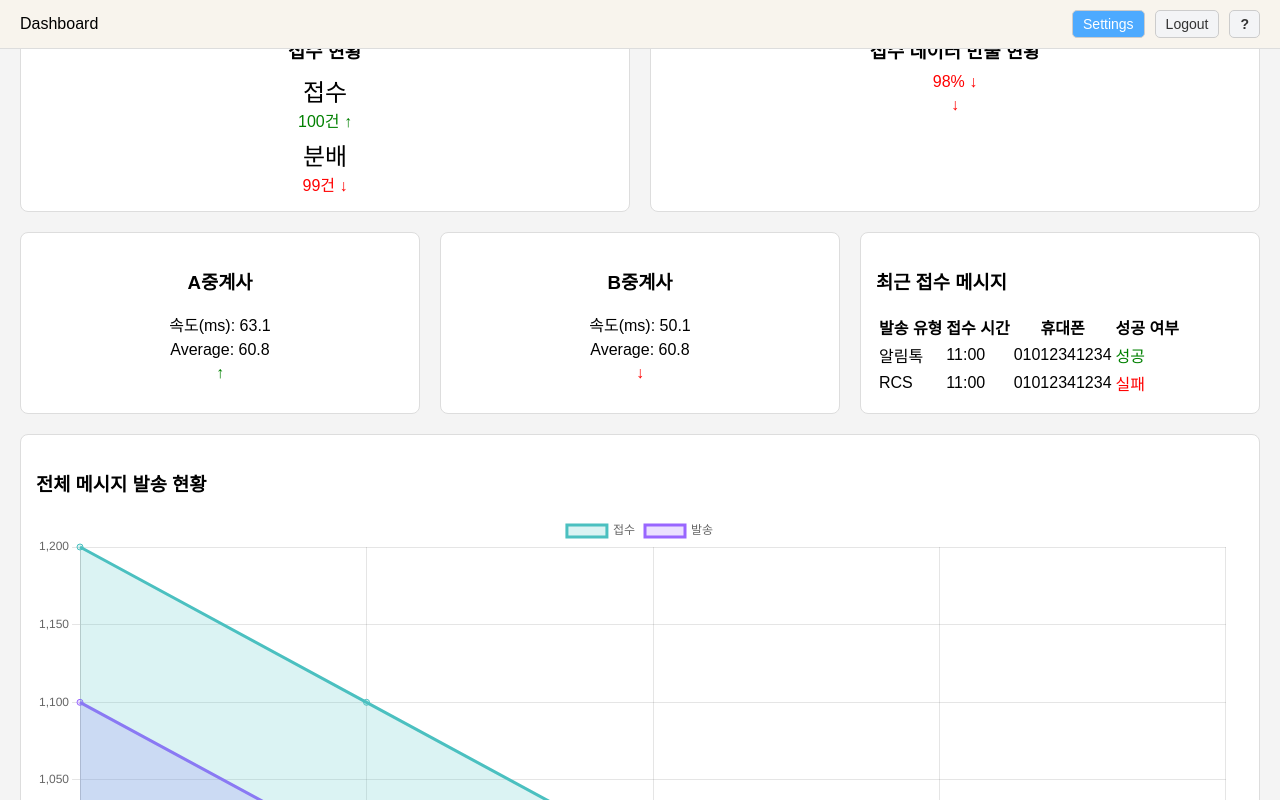
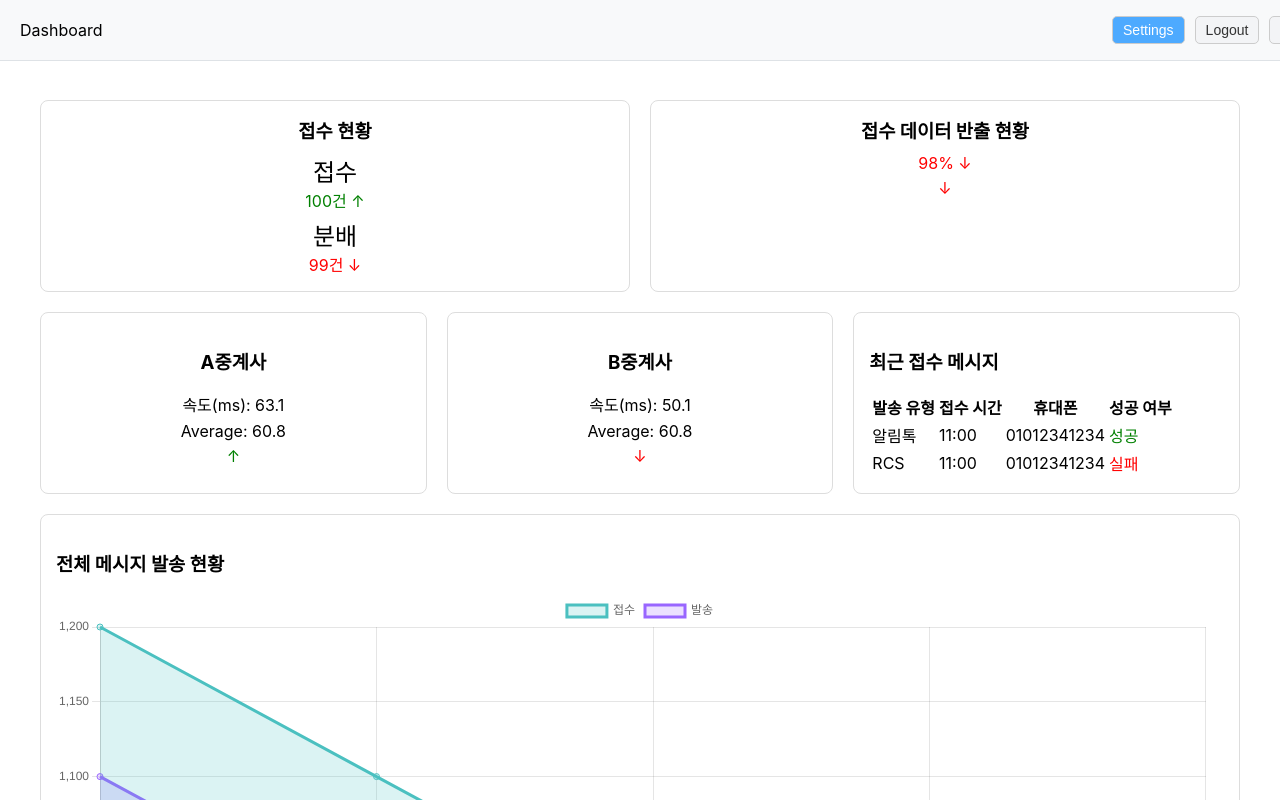
Before and after one commit to hwi-woong/dashboard, a React (Create React App) app: page / in a window 1280 px wide. Shown: the top 800 px of the page. Built offline with nearby package versions, Linux system fonts and the light colour scheme.

Commit message:
Update App.css

```diff
--- a/src/App.css
+++ b/src/App.css
@@ -1,10 +1,31 @@
-body {
-  font-family: Arial, sans-serif;
-  margin: 0;
-  padding: 0;
-  background-color: #f4f4f4;
+/* App 전체 레이아웃 */
+.App {
+  display: flex;
+  flex-direction: column; /* 세로 레이아웃 */
+  height: 100vh; /* 전체 높이 */
+  overflow: hidden; /* 스크롤 중복 방지 */
 }
 
-.app {
+/* Header 스타일 */
+.dashboard-header {
+  height: 60px; /* 헤더 높이 */
+  background-color: #f8f9fa;
+  border-bottom: 1px solid #dee2e6;
+  display: flex;
+  justify-content: space-between;
+  align-items: center;
+  padding: 0 20px;
+  z-index: 10; /* 다른 요소 위로 배치 */
+  position: fixed; /* 고정 위치 */
+  top: 0;
+  width: 100%;
+}
+
+/* 메인 콘텐츠 레이아웃 */
+.main-content {
+  margin-top: 60px; /* Header 높이만큼 아래로 */
+  flex: 1;
+  overflow-y: auto; /* 세로 스크롤 허용 */
   padding: 20px;
+  background-color: #ffffff;
 }
```
